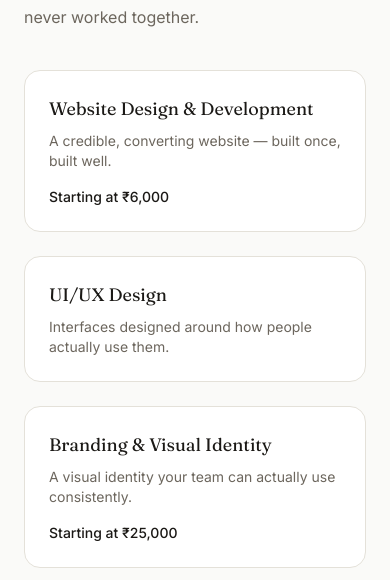
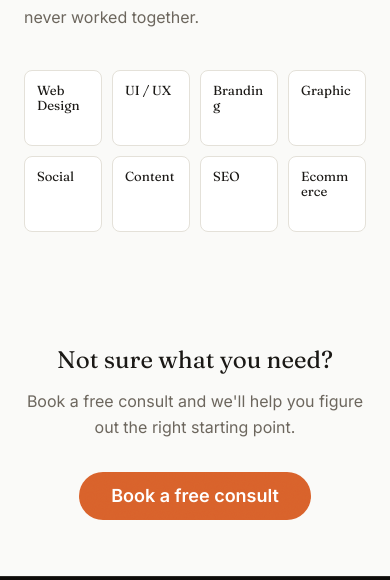
Before and after one commit to premsagar86/CurateX, a Next.js app: page /services in a window 390 px wide. Shown: the part 264-844 px from the top of the page. Built offline with nearby package versions, Linux system fonts and the light colour scheme; no server answers.

Commit message:
another change bruhh

```diff
--- a/app/(marketing)/services/page.tsx
+++ b/app/(marketing)/services/page.tsx
@@ -11,7 +11,9 @@ export default function ServicesPage() {
         heading="Services"
         body="We keep a narrow menu on purpose — eight services we're genuinely good at, delivered by one accountable team, instead of a long list stretched thin across freelancers who've never worked together."
       >
-        <div className="grid gap-6 sm:grid-cols-2 lg:grid-cols-3">
+        {/* Mobile: 4 across, 2 rows — grouped, not a tall stack. sm+: roomy
+            cards with the one-liner and price. */}
+        <div className="grid grid-cols-4 gap-2.5 sm:grid-cols-2 sm:gap-6 lg:grid-cols-3">
           {services.map((service) => (
             <ServiceCard key={service.slug} service={service} />
           ))}
--- a/components/home/services-bento.tsx
+++ b/components/home/services-bento.tsx
@@ -59,21 +59,21 @@ function ServiceTile({ service, index }: { service: Service; index: number }) {
         />
 
         {/* Editorial index numeral — sm+ only; it would blow out a compact
-            mobile tile. */}
+            mobile tile. Clears on hover with the rest of the content. */}
         <span
           aria-hidden
-          className="decor-numeral absolute bottom-3 right-4 z-0 hidden sm:block sm:text-[7rem]"
+          className="decor-numeral absolute bottom-3 right-4 z-0 hidden transition-opacity duration-300 sm:block sm:text-[7rem] sm:group-hover:opacity-0"
         >
           {number}
         </span>
 
-        {/* Content — fixed order: eyebrow → title → description. Recedes on
-            hover (sm+) so the centred prompt reads clearly. */}
+        {/* Content — fixed order: eyebrow → title → description. Clears out on
+            hover (sm+) so only the centred prompt shows. */}
         <Link
           href={`/services/${service.slug}`}
           className="relative z-[1] flex h-full flex-col focus-visible:outline-none"
         >
-          <div className="transition-opacity duration-300 sm:group-hover:opacity-40">
+          <div className="transition-opacity duration-300 sm:group-hover:opacity-0">
             <span className="text-[0.6rem] font-semibold uppercase tracking-[0.14em] text-primary/80 sm:text-xs sm:tracking-[0.18em]">
               {number}
             </span>
--- a/components/marketing/service-card.tsx
+++ b/components/marketing/service-card.tsx
@@ -1,4 +1,4 @@
-// Service Card — represents one service on the Services page/homepage grid.
+// Service Card — represents one service on the Services page grid.
 // Price is always shown (§02.5 transparent pricing) — a Service Card with no
 // price is a content-model violation, PLAN.md §16.5.
 import Link from "next/link";
@@ -6,19 +6,59 @@ import { Card } from "@/components/ui/card";
 import type { Service } from "@/config/services";
 import { packages } from "@/config/packages";
 
+// Short labels for the compact mobile grid (4 across, 2 rows). Full names
+// return at sm+ where the card also carries the one-liner and price.
+const SHORT_NAMES: Record<string, string> = {
+  "website-design-development": "Web Design",
+  "ui-ux-design": "UI / UX",
+  "branding-visual-identity": "Branding",
+  "graphic-design-marketing-creatives": "Graphic",
+  "social-media-management": "Social",
+  "content-creation": "Content",
+  seo: "SEO",
+  "ecommerce-builds": "Ecommerce",
+};
+
 export function ServiceCard({ service, compact = false }: { service: Service; compact?: boolean }) {
   const startingPrice = packages
     .filter((pkg) => pkg.serviceSlug === service.slug && pkg.priceInRupees !== null)
     .reduce<number | null>((min, pkg) => (min === null || (pkg.priceInRupees as number) < min ? pkg.priceInRupees : min), null);
 
   return (
-    <Link href={`/services/${service.slug}`}>
-      <Card interactive className="h-full">
-        <h3 className="font-display text-lg">{service.name}</h3>
-        <p className="mt-2 text-sm text-text-muted">{service.oneLiner}</p>
-        {!compact && startingPrice && (
-          <p className="mt-4 text-sm font-medium">Starting at ₹{startingPrice.toLocaleString("en-IN")}</p>
-        )}
+    <Link href={`/services/${service.slug}`} className="group block h-full">
+      <Card
+        interactive
+        className="relative flex h-full min-h-[4.75rem] flex-col overflow-hidden rounded-md p-3 transition duration-300 group-hover:border-primary/45 sm:min-h-0 sm:rounded-lg sm:p-6 sm:group-hover:bg-surface-elevated"
+      >
+        {/* Subtle warm wash on hover — reads as a colour shift, not a flare. */}
+        <div
+          aria-hidden
+          className="pointer-events-none absolute inset-0 bg-primary/[0.07] opacity-0 transition-opacity duration-300 group-hover:opacity-100"
+        />
+
+        {/* Content — clears out on hover (sm+) so only the centred prompt shows. */}
+        <div className="relative transition-opacity duration-300 sm:group-hover:opacity-0">
+          <h3 className="break-words font-display text-[0.82rem] leading-[1.15] sm:text-lg sm:leading-tight">
+            <span className="sm:hidden">{SHORT_NAMES[service.slug] ?? service.name}</span>
+            <span className="hidden sm:inline">{service.name}</span>
+          </h3>
+          <p className="mt-2 hidden text-sm text-text-muted sm:block">{service.oneLiner}</p>
+          {!compact && startingPrice && (
+            <p className="mt-4 hidden text-sm font-medium sm:block">
+              Starting at ₹{startingPrice.toLocaleString("en-IN")}
+            </p>
+          )}
+        </div>
+
+        {/* Centred hover prompt — sm+ only (no hover state on touch). */}
+        <div
+          aria-hidden
+          className="pointer-events-none absolute inset-0 z-[1] hidden items-center justify-center opacity-0 transition-opacity duration-300 group-hover:opacity-100 sm:flex"
+        >
+          <span className="inline-flex items-center gap-2 font-display text-lg text-primary">
+            Explore more <span aria-hidden>&rarr;</span>
+          </span>
+        </div>
       </Card>
     </Link>
   );
```
